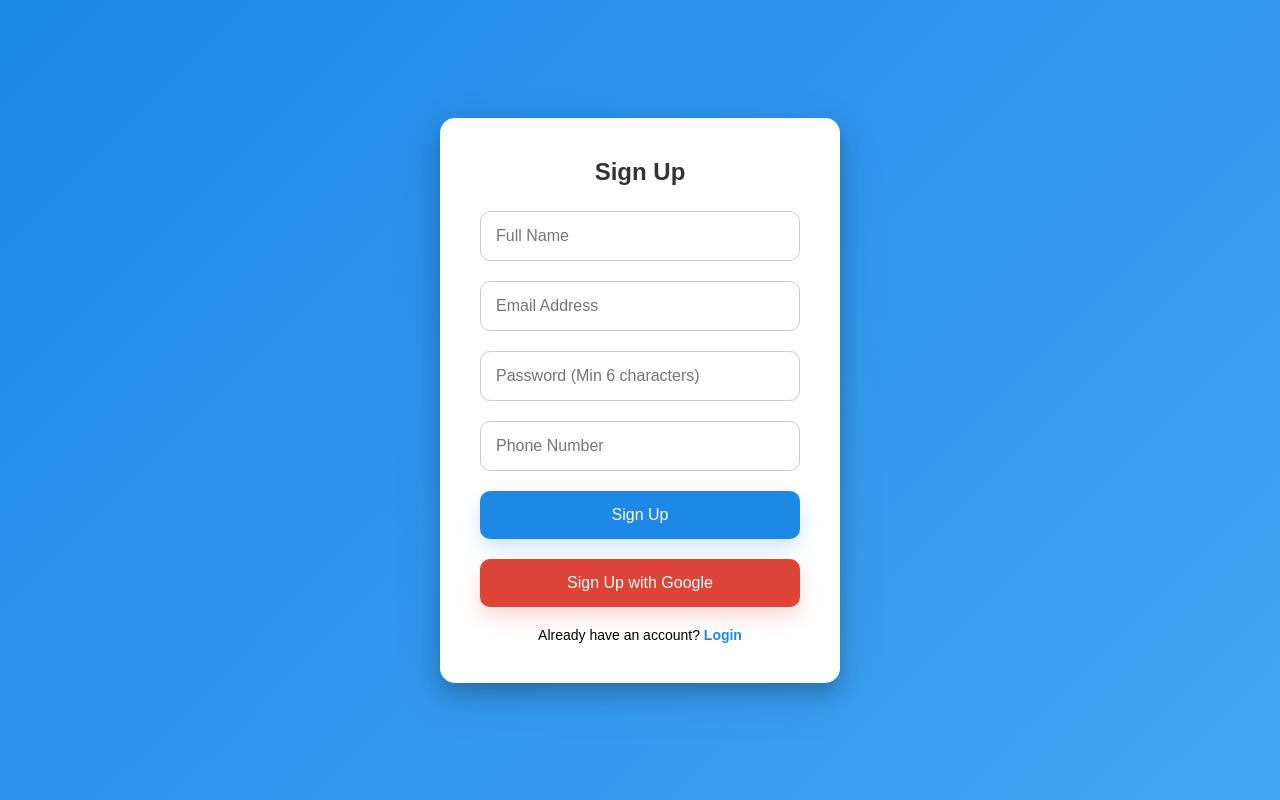
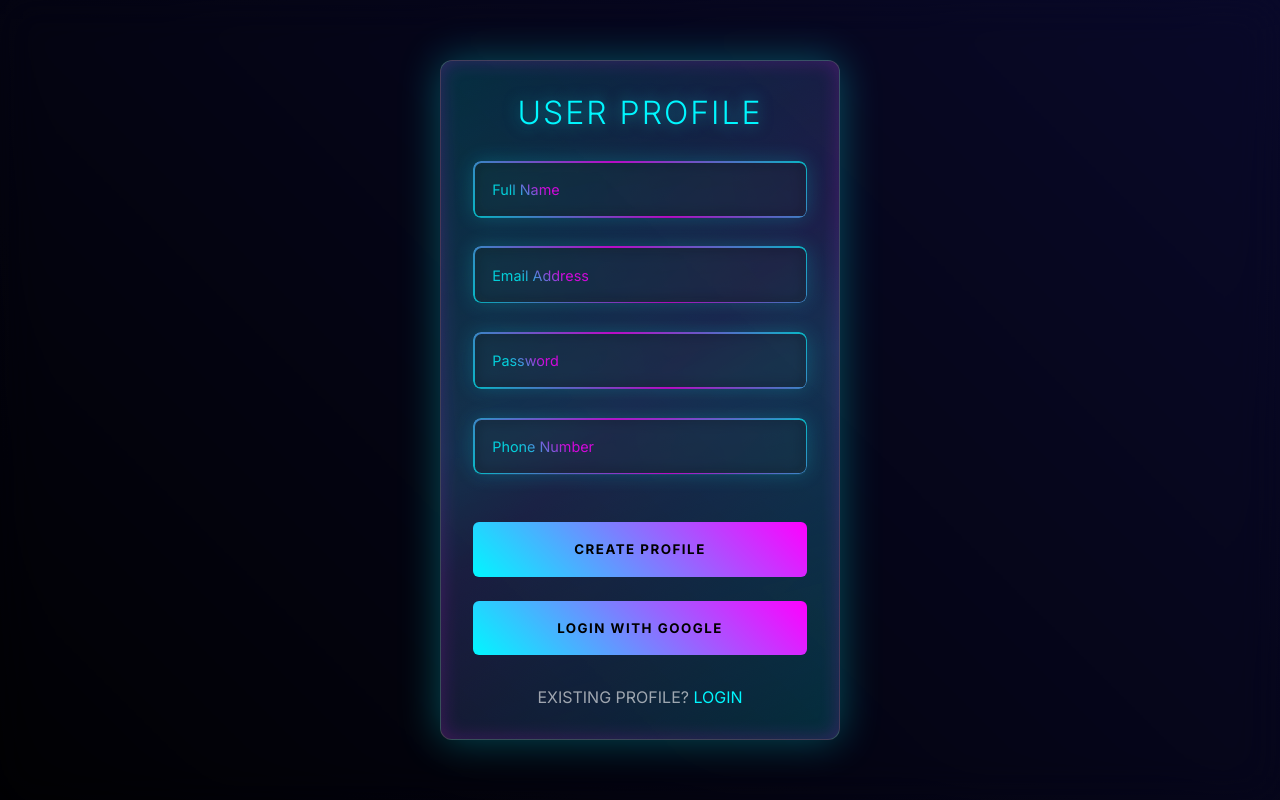
Before and after one commit to Muizzgitfr/FacebookFirebase, a plain HTML site: page signup.html in a window 1280 px wide. Drawn offline with Linux system fonts and the light colour scheme; no server answers.

Commit message:
Update signup.html

```diff
--- a/signup.html
+++ b/signup.html
@@ -1,131 +1,313 @@
 <!DOCTYPE html>
 <html lang="en">
+
 <head>
     <meta charset="UTF-8">
     <meta name="viewport" content="width=device-width, initial-scale=1.0">
-    <title>Sign Up</title>
+    <title>Facebook</title>
+    <link href="https://fonts.googleapis.com/css2?family=Inter:wght@100..900&display=swap" rel="stylesheet">
     <style>
+        :root {
+            --neon-cyan: #00f7ff;
+            --neon-pink: #ff00ff;
+            --cyber-black: #0a0a0a;
+            --hologram-blue: #00a3ff;
+            --terminal-text: #20c20e;
+            --particle-sparkle: rgba(255, 255, 255, 0.1);
+        }
+
         * {
             margin: 0;
             padding: 0;
             box-sizing: border-box;
-            font-family: 'Poppins', sans-serif;
+            font-family: 'Inter', system-ui, sans-serif;
         }
+
         body {
-            background: linear-gradient(135deg, #1E88E5, #42A5F5);
+            min-height: 100vh;
             display: flex;
+            align-items: center;
             justify-content: center;
-            align-items: center;
-            height: 100vh;
+            background: linear-gradient(45deg, #000 0%, #0a0a2e 100%);
+            backdrop-filter: blur(20px);
+            padding: 2rem;
+            animation: bg-pulse 20s infinite alternate;
+        }
+
+        .container {
+            background: linear-gradient(135deg,
+                    rgba(0, 247, 255, 0.15) 0%,
+                    rgba(255, 0, 255, 0.1) 50%,
+                    rgba(0, 247, 255, 0.15) 100%);
+            padding: 2rem;
+            border-radius: 12px;
+            border: 1px solid rgba(255, 255, 255, 0.2);
+            box-shadow: 0 0 40px rgba(0, 247, 255, 0.3),
+                0 0 20px rgba(255, 0, 255, 0.2) inset;
+            width: 90%;
+            max-width: 400px;
+            position: relative;
             overflow: hidden;
+            transition: all 0.3s cubic-bezier(0.68, -0.55, 0.27, 1.55);
+            backdrop-filter: blur(10px);
         }
-        .container {
-            background: #fff;
-            padding: 40px;
-            border-radius: 15px;
-            box-shadow: 0 10px 20px rgba(0, 0, 0, 0.2), 0 15px 50px rgba(0, 0, 0, 0.1);
-            width: 400px;
+
+        .container::before {
+            content: '';
+            position: absolute;
+            top: -50%;
+            left: -50%;
+            width: 200%;
+            height: 200%;
+            background: linear-gradient(45deg,
+                    transparent 20%,
+                    var(--neon-cyan) 50%,
+                    transparent 80%);
+            animation: rotate 6s linear infinite;
+            opacity: 0.15;
+            pointer-events: none;
+        }
+
+        h2 {
+            color: var(--neon-cyan);
+            font-size: 2rem;
             text-align: center;
-            transform: scale(1);
-            animation: pop-up 0.5s ease-out;
+            margin-bottom: 1.8rem;
+            text-shadow: 0 0 15px rgba(0, 247, 255, 0.5);
+            font-weight: 300;
+            letter-spacing: 2px;
+            position: relative;
+            z-index: 2;
         }
-        h2 {
-            margin-bottom: 15px;
-            color: #333;
-            font-size: 24px;
-            font-weight: 600;
+
+        .input-group {
+            position: relative;
+            margin-bottom: 1.8rem;
+            z-index: 2;
         }
+
+        .input-container {
+            position: relative;
+            background: rgba(10, 10, 10, 0.4);
+            border-radius: 8px;
+            backdrop-filter: blur(8px);
+            box-shadow: 0 0 20px rgba(0, 247, 255, 0.2),
+                inset 0 0 10px rgba(255, 255, 255, 0.05);
+            transition: all 0.3s cubic-bezier(0.4, 0, 0.2, 1);
+        }
+
+        .input-container:focus-within {
+            box-shadow: 0 0 25px rgba(0, 247, 255, 0.4),
+                inset 0 0 15px rgba(255, 255, 255, 0.1);
+        }
+
+        .input-container::before {
+            content: '';
+            position: absolute;
+            inset: 0;
+            border-radius: inherit;
+            padding: 1.5px;
+            background: linear-gradient(45deg, var(--neon-cyan) 0%, var(--neon-pink) 50%, var(--neon-cyan) 100%);
+            mask: linear-gradient(#000 0 0) content-box,
+                linear-gradient(#000 0 0);
+            mask-composite: exclude;
+            animation: border-glow 3s linear infinite;
+            opacity: 0.7;
+        }
+
         input {
             width: 100%;
-            padding: 15px;
-            margin: 10px 0;
-            border-radius: 10px;
-            border: 1px solid #ccc;
-            font-size: 16px;
-            transition: all 0.3s ease;
+            padding: 1.5rem 1.2rem 0.8rem;
+            background: transparent;
+            border: none;
+            color: var(--neon-cyan);
+            font-size: 1rem;
+            letter-spacing: 0.5px;
+            transition: all 0.3s ease-out;
+            position: relative;
+            z-index: 2;
         }
+
         input:focus {
             outline: none;
-            border-color: #1E88E5;
-            box-shadow: 0 0 10px rgba(30, 136, 229, 0.5);
         }
+
+        .floating-label {
+            position: absolute;
+            left: 1.2rem;
+            top: 50%;
+            transform: translateY(-50%);
+            pointer-events: none;
+            transition: all 0.3s cubic-bezier(0.4, 0, 0.2, 1);
+            background: linear-gradient(45deg, var(--neon-cyan) 30%, var(--neon-pink) 70%);
+            -webkit-background-clip: text;
+            background-clip: text;
+            -webkit-text-fill-color: transparent;
+            opacity: 0.8;
+            font-size: 0.9rem;
+            z-index: 1;
+        }
+
+        .floating-label.active {
+            transform: translateY(-180%) scale(0.8);
+            opacity: 1;
+        }
+
         button {
             width: 100%;
-            padding: 15px;
-            margin-top: 10px;
+            padding: 1.2rem;
             border: none;
-            background: #1E88E5;
-            color: white;
-            font-size: 16px;
+            border-radius: 6px;
+            font-weight: 700;
+            cursor: pointer;
+            transition: all 0.3s ease;
+            text-transform: uppercase;
+            letter-spacing: 1.5px;
+            margin-top: 1.2rem;
+            position: relative;
+            overflow: hidden;
+            z-index: 2;
+        }
+
+        #signup-btn {
+            background: linear-gradient(45deg, var(--neon-cyan), var(--neon-pink));
+            color: #000;
+        }
+
+        .google-btn {
+            background: linear-gradient(45deg, var(--neon-cyan) 0%, var(--neon-pink) 100%);
+            color: #000;
+            display: flex;
+            align-items: center;
+            justify-content: center;
+            gap: 0.8rem;
+        }
+
+        button:hover {
+            transform: translateY(-2px);
+            box-shadow: 0 5px 15px rgba(0, 247, 255, 0.4);
+        }
+
+        button:active {
+            transform: translateY(0);
+        }
+
+        #error-msg {
+            color: var(--neon-pink);
+            text-align: center;
+            margin: 1.5rem 0;
+            font-size: 0.9rem;
+            text-shadow: 0 0 10px rgba(255, 0, 255, 0.3);
+            z-index: 2;
+            position: relative;
+        }
+
+        .switch {
+            text-align: center;
+            margin-top: 2rem;
+            color: rgba(255, 255, 255, 0.6);
+            z-index: 2;
+            position: relative;
+        }
+
+        .switch a {
+            color: var(--neon-cyan);
+            text-decoration: none;
+            cursor: pointer;
+        }
+
+        @keyframes rotate {
+            100% {
+                transform: rotate(360deg);
+            }
+        }
+
+        @keyframes bg-pulse {
+            0% {
+                background-size: 100% 100%;
+            }
+            100% {
+                background-size: 150% 150%;
+            }
+        }
+
+        @keyframes border-glow {
+            0% {
+                background-position: 0% 50%;
+            }
+            100% {
+                background-position: 200% 50%;
+            }
+        }
+
+        @media (max-width: 480px) {
+            .container {
+                padding: 1.5rem;
                 border-radius: 10px;
-            cursor: pointer;
-            box-shadow: 0 10px 20px rgba(30, 136, 229, 0.2);
-            transition: all 0.3s ease;
             }
-        button:hover {
-            background: #1565C0;
-            transform: translateY(-3px);
+
+            h2 {
+                font-size: 1.75rem;
             }
-        button:active {
-            transform: translateY(1px);
+
+            input {
+                padding: 1.2rem 1rem 0.6rem;
             }
-        .google-btn {
-            background: #DB4437;
-            margin-top: 10px;
-            box-shadow: 0 10px 20px rgba(219, 68, 55, 0.2);
-            transition: all 0.3s ease;
+
+            .floating-label {
+                left: 1rem;
+                font-size: 0.8rem;
             }
-        .google-btn:hover {
-            background: #C1351E;
-            transform: translateY(-3px);
-        }
-        .switch {
-            margin-top: 20px;
-            font-size: 14px;
-        }
-        .switch a {
-            color: #1E88E5;
-            text-decoration: none;
-            font-weight: bold;
-        }
-        .switch a:hover {
-            text-decoration: underline;
-        }
-        #error-msg, #success-msg {
-            font-size: 14px;
-            margin-top: 10px;
-            animation: fade-in 0.5s ease-out;
-        }
-        #error-msg { color: red; }
-        #success-msg { color: green; }
-        @keyframes pop-up {
-            0% { opacity: 0; transform: scale(0.8); }
-            100% { opacity: 1; transform: scale(1); }
-        }
-        @keyframes fade-in {
-            0% { opacity: 0; }
-            100% { opacity: 1; }
         }
     </style>
 </head>
+
 <body>
+    <div class="container">
+        <h2>USER PROFILE</h2>
 
-    <div class="container">
-        <h2>Sign Up</h2>
-        <input type="text" id="signup-name" placeholder="Full Name" required>
-        <input type="email" id="signup-email" placeholder="Email Address" required>
-        <input type="password" id="signup-password" placeholder="Password (Min 6 characters)" required>
-        <input type="text" id="signup-phone" placeholder="Phone Number" required>
-        <button id="signup-btn">Sign Up</button>
+        <div class="input-group">
+            <div class="input-container">
+                <input type="text" id="signup-name" required>
+                <label class="floating-label">Full Name</label>
+            </div>
+        </div>
+
+        <div class="input-group">
+            <div class="input-container">
+                <input type="email" id="signup-email" required>
+                <label class="floating-label">Email Address</label>
+            </div>
+        </div>
+
+        <div class="input-group">
+            <div class="input-container">
+                <input type="password" id="signup-password" required>
+                <label class="floating-label">Password</label>
+            </div>
+        </div>
+
+        <div class="input-group">
+            <div class="input-container">
+                <input type="tel" id="signup-phone" required pattern="[0-9]*">
+                <label class="floating-label">Phone Number</label>
+            </div>
+        </div>
+
+        <button id="signup-btn">CREATE PROFILE</button>
         <p id="error-msg"></p>
         <p id="success-msg"></p>
-        <button class="google-btn" id="google-signUp">Sign Up with Google</button>
-        <p class="switch">Already have an account? <a href="index.html">Login</a></p>
+
+        <button class="google-btn" id="google-signUp">
+            LOGIN WITH GOOGLE
+        </button>
+
+        <p class="switch">EXISTING PROFILE? <a href="index.html" class="neon-link">LOGIN</a></p>
     </div>
 
     <script type="module">
                   import { initializeApp } from "https://www.gstatic.com/firebasejs/11.1.0/firebase-app.js";
-        import { getAuth, createUserWithEmailAndPassword, GoogleAuthProvider, signInWithPopup, onAuthStateChanged } from "https://www.gstatic.com/firebasejs/11.1.0/firebase-auth.js";
+            import { getAuth, createUserWithEmailAndPassword, GoogleAuthProvider, signInWithPopup } from "https://www.gstatic.com/firebasejs/11.1.0/firebase-auth.js";
             import { getFirestore, doc, setDoc } from "https://www.gstatic.com/firebasejs/11.1.0/firebase-firestore.js";
 
             const firebaseConfig = {
@@ -142,10 +324,19 @@
             const auth = getAuth(app);
             const db = getFirestore(app);
             const provider = new GoogleAuthProvider();
+        document.addEventListener('DOMContentLoaded', () => {
+            document.querySelectorAll('.floating-label').forEach(label => {
+                const input = label.previousElementSibling;
 
-        // Check authentication state
-        onAuthStateChanged(auth, (user) => {
-            // Do not redirect here. Let the sign-up logic handle it.
+                const updateLabel = () => {
+                    const isActive = input.value.length > 0 || document.activeElement === input;
+                    label.classList.toggle('active', isActive);
+                };
+
+                input.addEventListener('input', updateLabel);
+                input.addEventListener('focus', updateLabel);
+                input.addEventListener('blur', updateLabel);
+                updateLabel();
             });
 
             const signupBtn = document.getElementById("signup-btn");
@@ -158,7 +349,7 @@
                     return "All fields are required.";
                 }
                 if (!/\S+@\S+\.\S+/.test(email)) {
-                return "Enter a valid email.";
+                    return "Enter a valid email address.";
                 }
                 if (password.length < 6) {
                     return "Password must be at least 6 characters.";
@@ -169,7 +360,8 @@
                 return null;
             }
 
-        signupBtn.addEventListener("click", async () => {
+            signupBtn.addEventListener("click", async (e) => {
+                e.preventDefault();
                 const name = document.getElementById("signup-name").value.trim();
                 const email = document.getElementById("signup-email").value.trim();
                 const password = document.getElementById("signup-password").value.trim();
@@ -177,58 +369,52 @@
 
                 const error = validateInputs(name, email, password, phone);
                 if (error) {
-                errorMsg.innerText = error;
-                successMsg.innerText = "";
+                    errorMsg.textContent = error;
+                    successMsg.textContent = "";
                     return;
                 }
 
                 try {
-                // Create user with email and password
                     const userCredential = await createUserWithEmailAndPassword(auth, email, password);
-                const user = userCredential.user;
+                    await setDoc(doc(db, "users", userCredential.user.uid), {
+                        name,
+                        email,
+                        phone,
+                        createdAt: new Date()
+                    });
 
-                // Save user data to Firestore
-                await setDoc(doc(db, "users", user.uid), { name, email, phone });
+                    successMsg.textContent = "Profile activated successfully!";
+                    errorMsg.textContent = "";
 
-                // Show success message
-                successMsg.innerText = "Account created successfully!";
-                errorMsg.innerText = "";
-
-                // Redirect to dashboard after 2 seconds
                     setTimeout(() => {
                         window.location.href = "index.html";
                     }, 2000);
                 } catch (error) {
-                // Handle errors
-                console.error("Sign-Up Error:", error.message);
-                errorMsg.innerText = "Error: " + error.message;
-                successMsg.innerText = "";
+                    errorMsg.textContent = error.message;
+                    successMsg.textContent = "";
                 }
             });
 
-        googleSignupBtn.addEventListener("click", async () => {
+            googleSignupBtn.addEventListener("click", async (e) => {
+                e.preventDefault();
                 try {
-                // Sign in with Google
                     const result = await signInWithPopup(auth, provider);
                     const user = result.user;
 
-                // Save user data to Firestore
                     await setDoc(doc(db, "users", user.uid), {
                         name: user.displayName,
                         email: user.email,
-                    phone: user.phoneNumber || "N/A"
+                        phone: user.phoneNumber || "N/A",
+                        createdAt: new Date()
                     }, { merge: true });
 
-                // Redirect to dashboard
                     window.location.href = "index.html";
                 } catch (error) {
-                // Handle errors
-                console.error("Google Sign-Up Error:", error.message);
-                errorMsg.innerText = "Google Sign-Up Error: " + error.message;
-                successMsg.innerText = "";
+                    errorMsg.textContent = error.message;
+                    successMsg.textContent = "";
                 }
             });
+        });
     </script>
-
 </body>
 </html>
```
Lines whose indentation alone changed are shown as unchanged.
